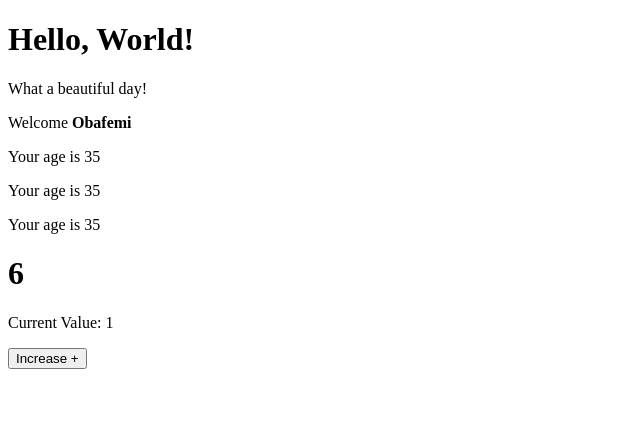
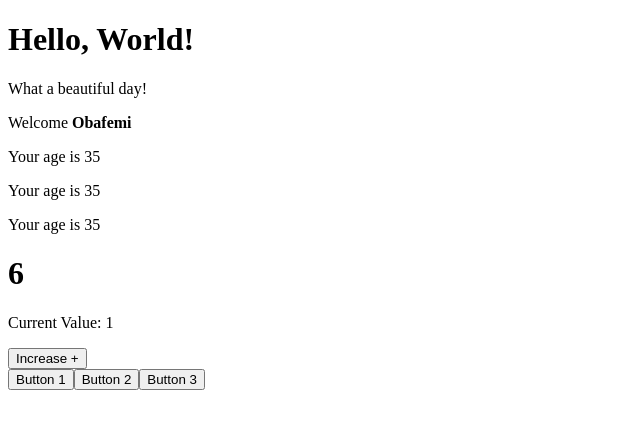
Before and after one commit to swisscodes/develhope-React, a React (Create React App) app in the folder components/: page / in a window 1280 px wide. Shown: the top 428 px of the page, without its empty margins (0-640 px from the left). Built offline with nearby package versions, Linux system fonts and the light colour scheme.

Commit message:
comp 01|

```diff
--- a/components/src/App.jsx
+++ b/components/src/App.jsx
@@ -3,6 +3,7 @@ import Hello from './Hello';
 import Welcome from './Welcome';
 import Counter from './Counter';
 import ClickCounter from './ClickCounter';
+import ClickTracker from './ClickTracker';
 
 class App extends React.Component {
   render() {
@@ -12,6 +13,7 @@ class App extends React.Component {
         <Welcome name=<strong>{'Obafemi'}</strong> age={35} />
         <Counter initValue={1} incrementBy={1} />
         <ClickCounter initValue={1} incrementBy={1} />
+        <ClickTracker />
       </div>
     );
   }
--- /dev/null
+++ b/components/src/ClickTracker.jsx
@@ -0,0 +1,20 @@
+import React, { useState } from 'react';
+
+function ClickTracker() {
+  const [pressedBtn, setPressedBtn] = useState();
+  return (
+    <div>
+      {pressedBtn && <h1>{pressedBtn}</h1>}
+      <button onClick={(e) => clickHandler(e)}>Button 1</button>
+      <button onClick={(e) => clickHandler(e)}>Button 2</button>
+      <button onClick={(e) => clickHandler(e)}>Button 3</button>
+    </div>
+  );
+
+  //
+  function clickHandler(e) {
+    setPressedBtn(() => e.target.innerText);
+  }
+}
+
+export default ClickTracker;
```
